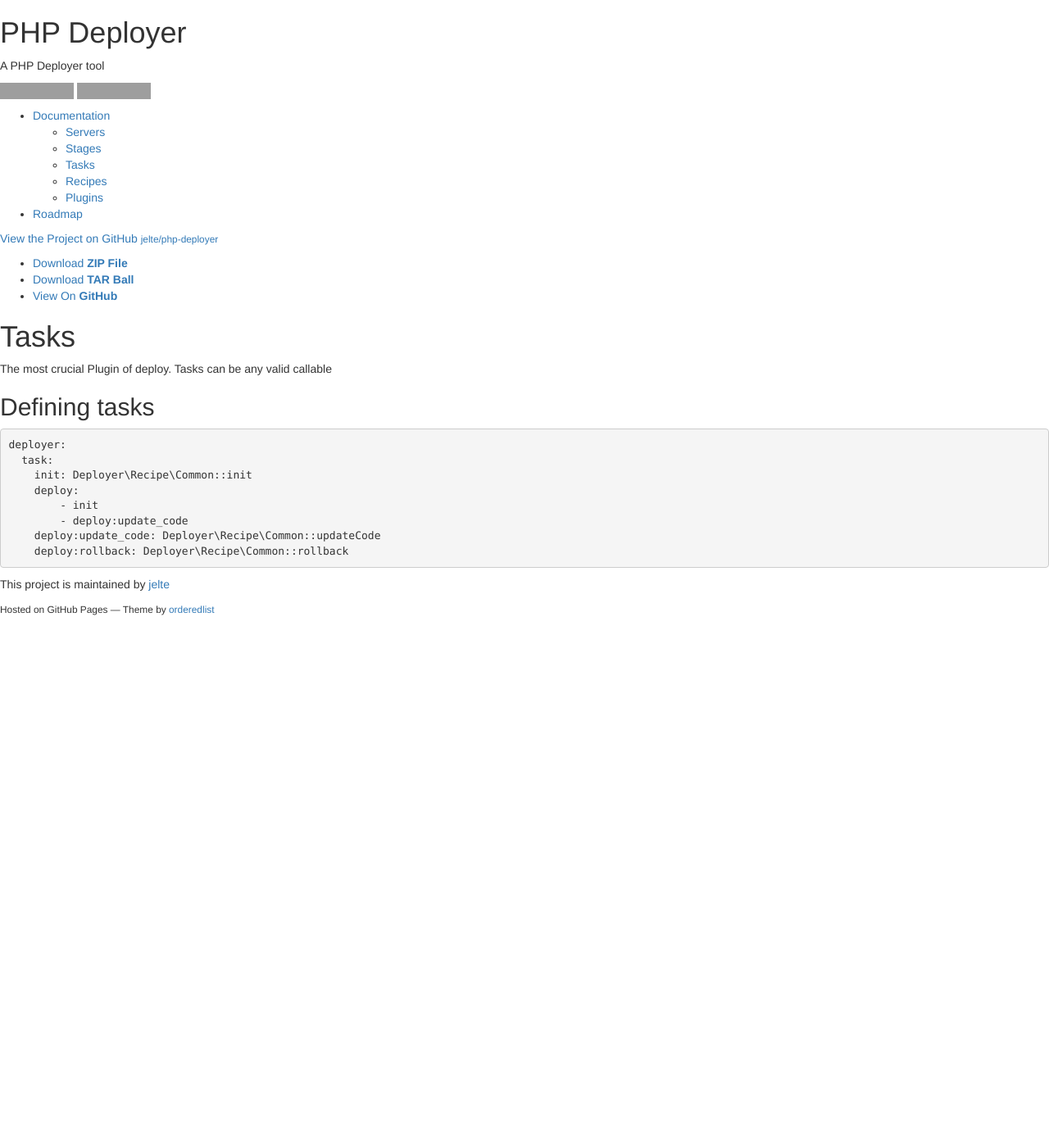
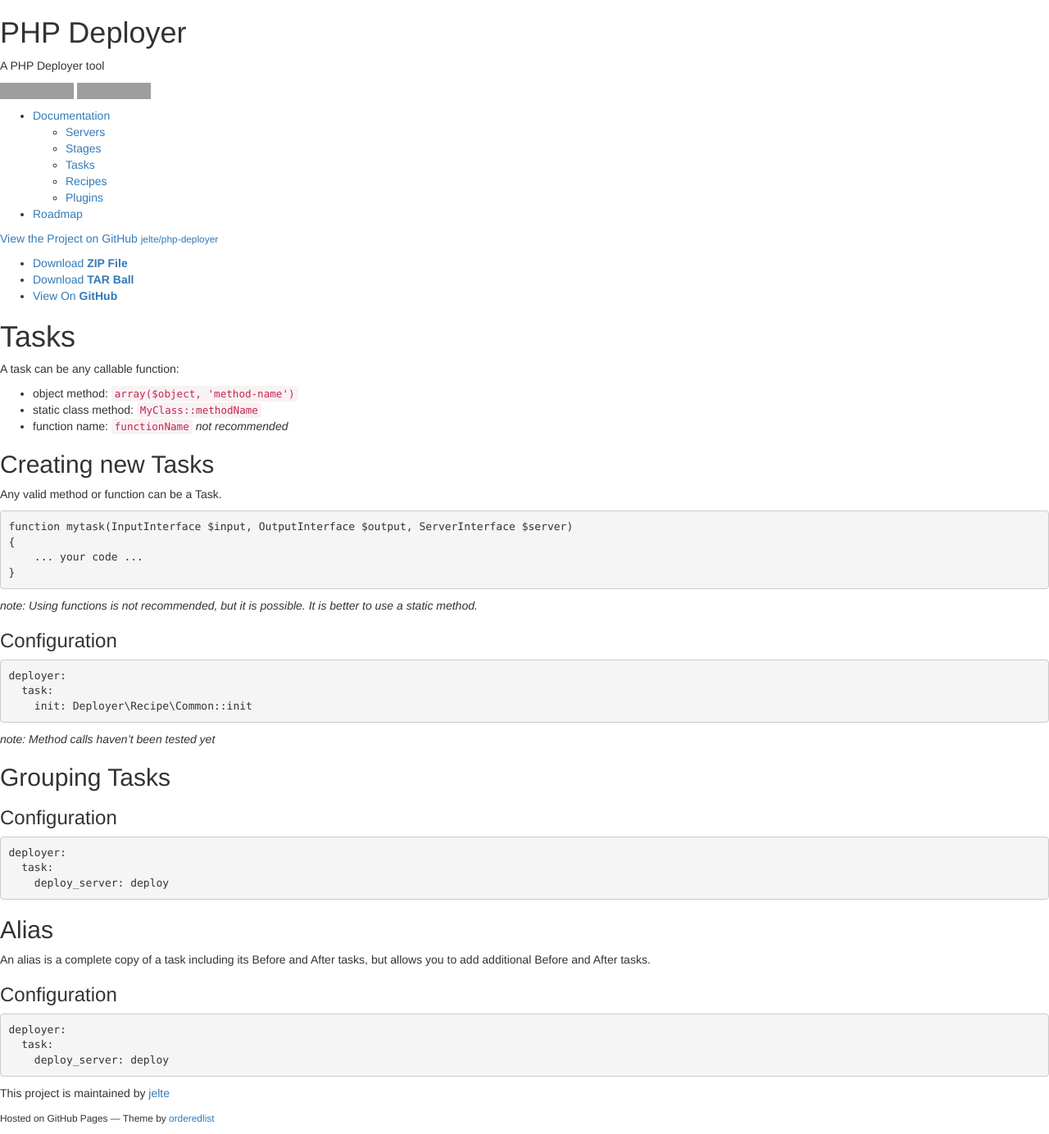
Before and after one commit to jelte/automaton, a Jekyll site: the page built from documentation/tasks.md, in a window 1280 px wide. Shown: the whole page at 82% size. Built offline with Jekyll 4.4.1, drawn with Linux system fonts in a browser that asks for light colours; nearby versions of some CDN libraries; library files that are not in the unit come from our copies; before the commit the page ends 900 px from its top, so only the background shows below that; grey boxes are pictures that could not be loaded.

Commit message:
Adding some more documentation

```diff
--- a/documentation/tasks.md
+++ b/documentation/tasks.md
@@ -3,17 +3,55 @@ layout: layout
 title: Documentation - Tasks
 ---
 # Tasks
-The most crucial Plugin of deploy. Tasks can be any valid callable
 
-## Defining tasks
+A task can be any callable function:
+
+- object method: `array($object, 'method-name')`
+- static class method: `MyClass::methodName`
+- function name: `functionName` *not recommended*
+
+## Creating new Tasks
+
+Any valid method or function can be a Task.
+
+~~~
+function mytask(InputInterface $input, OutputInterface $output, ServerInterface $server)
+{
+    ... your code ...
+}
+~~~
+
+*note: Using functions is not recommended, but it is possible. It is better to use a static method.*
+
+### Configuration
 
 ~~~
 deployer:
   task:
     init: Deployer\Recipe\Common::init
-    deploy:
-        - init
-        - deploy:update_code
-    deploy:update_code: Deployer\Recipe\Common::updateCode
-    deploy:rollback: Deployer\Recipe\Common::rollback
 ~~~
+
+*note: Method calls haven't been tested yet*
+
+## Grouping Tasks
+
+
+### Configuration
+
+~~~
+deployer:
+  task:
+    deploy_server: deploy
+~~~
+
+## Alias
+
+An alias is a complete copy of a task including its Before and After tasks, but allows you to add additional Before and After tasks.
+
+### Configuration
+
+~~~
+deployer:
+  task:
+    deploy_server: deploy
+~~~
```
Also changed, not shown: documentation.md (+30 -1 lines), documentation/configuration.md (added, +4 -0 lines).
